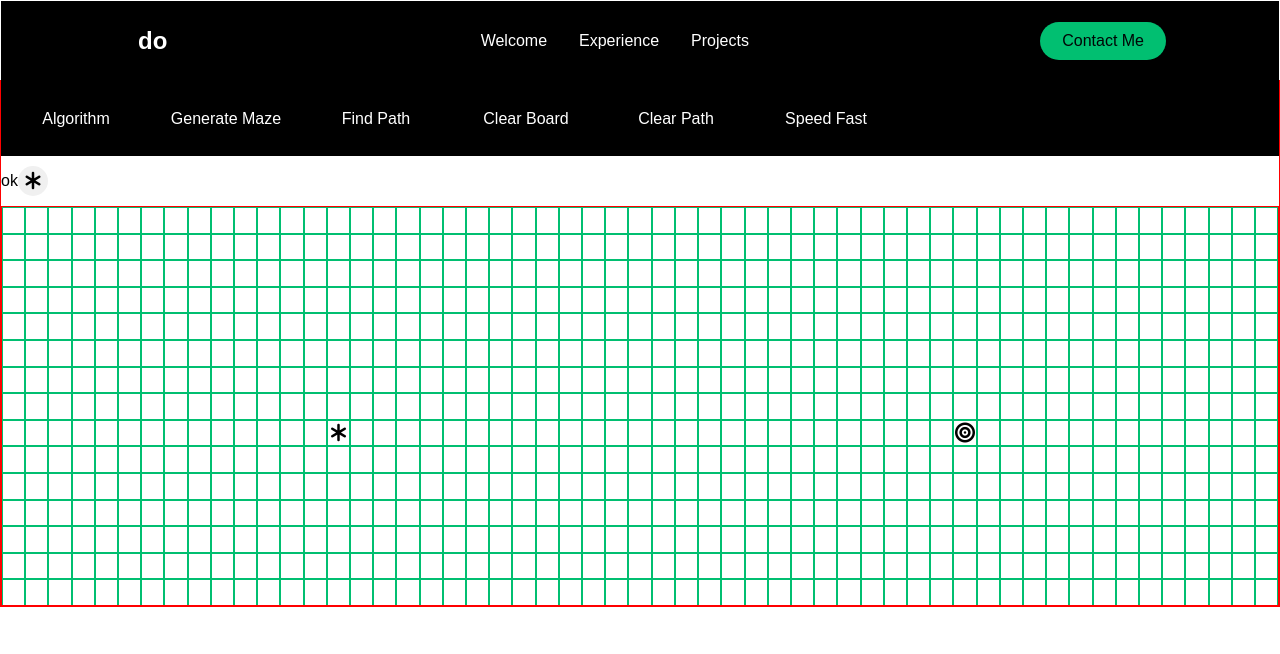
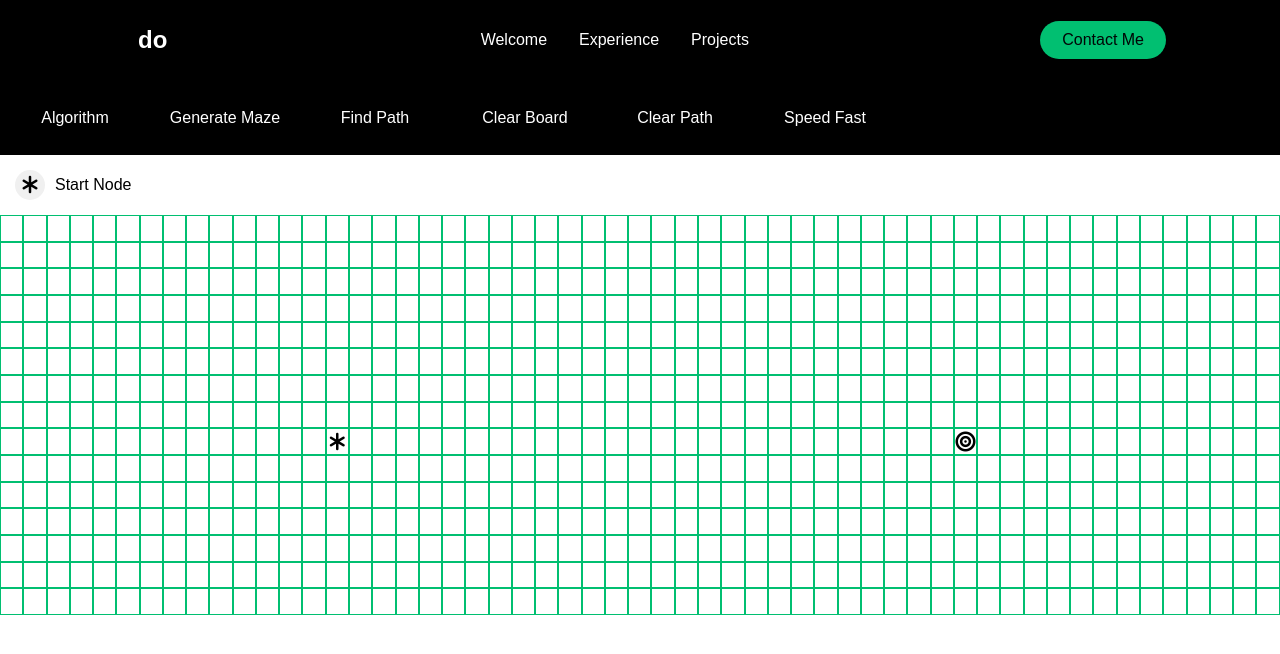
Before and after one commit to haidarhalim134/portfolio-website, a React (Create React App) app: page /maze in a window 1280 px wide. Shown: the top 654 px of the page. Built offline with nearby package versions, Linux system fonts and the light colour scheme; a web font is replaced by a local one.

Commit message:
compartementalize and increase the functionality of the maze page

```diff
--- a/src/pages/MazePage/MazeElements.js
+++ b/src/pages/MazePage/MazeElements.js
@@ -8,7 +8,7 @@ export const MazeContainer = styled.div`
     display: flex;
     flex-direction: column;
     background: #fff;
-    border: red solid 1px
+    /* border: red solid 1px */
 `
 
 export const ControlPanel = styled.div`
@@ -27,26 +27,38 @@ export const ControlPanel = styled.div`
 
 export const BlocksMenuContainer = styled.div`
     height: auto;
+    padding: 10px;
     background: #fff;
     display: flex;
     align-items: start;
 `
 
 export const BlocksOption = styled.div`
-    height: 50px;
+    padding-left: 5px;
+    padding-right: 10px;
+    min-width: 100px;
+    height: 40px;
     display: flex;
     align-items: center;
     justify-content: space-between;
+    border-radius: 25px;
+    cursor: pointer;
+    transition: 0.1s all ease;
+
+    &:hover{
+        background: #01bf71;
+    }
 `
 
 export const BlockIcon = styled.div`
     width: 30px;
     height: 30px;
-    background: #f0f0f0;
+    margin-right: 10px;
     display: flex;
     align-items: center;
     justify-content: center;
     border-radius: 50%;
+    background: ${({available})=>available?'#f0f0f0':'#fff'};
 `
 
 export const ButtonContainer = styled.div`
@@ -86,7 +98,8 @@ export const Board = styled.div`
     flex-direction: column;
     background: #fff;
     overflow: hidden;
-    border: red 1px solid;
+    cursor: ${({ carry })=>carry?'crosshair':'initial'};
+    /* border: red 1px solid; */
 `
 
 export const Row = styled.div`
--- a/src/pages/MazePage/index.js
+++ b/src/pages/MazePage/index.js
@@ -8,7 +8,6 @@ import Algo from './Algorithm_hub'
 import mazeGenerationAnimations from './animator'
 
 function MazePage() {
-    const [test,testt] = useState(true)
     let buttonState = true
 
     let ListofType = []
@@ -16,6 +15,8 @@ function MazePage() {
     let end_node = [8,41]
     let Algorithm = ''
     let speed = 'Fast'
+    let carry = false
+    let mouse_down = false
     const speed_list = ['Fast','Average','Slow']
     //initialize maze with path box
     for(let y=0;y<15;y++){
@@ -51,7 +52,6 @@ function MazePage() {
     }
 
     const solve = (maze) => {
-        testt(!test)
         if(typeof Algo[Algorithm] != 'function'){return}
         let result = Algo[Algorithm](maze,start_node,end_node)
         let moves = [...result.moves]
@@ -70,10 +70,10 @@ function MazePage() {
         mazeGenerationAnimations(board,change,()=>buttonState = true,jump)
     }
 
-    const change = async(y,x,to=null) => {
+    const change = async(y,x,to=null,override=false) => {
         if (to){
             let target = document.getElementById(`${y} ${x}`)
-            if(/fa/.test(target.className)){
+            if(/fa/.test(target.className) && !override){
                 if(to!='Wall'){
                 let classes = target.className.split(' ')
                 classes[0] = to
@@ -93,7 +93,53 @@ function MazePage() {
         }
     }
 
+    const handleBoxClick = (y,x) => {
+        if(/fa/.test(ListofType[y][x]) && !carry && buttonState){
+            carry = ListofType[y][x]
+            change(y, x, 'Path', true)
+            buttonState = false
+            document.getElementById('board').style.cursor = 'crosshair'
+        }else if(carry && !/fa/.test(ListofType[y][x])){
+            change(y, x, carry)
+            buttonState = true
+            document.getElementById('board').style.cursor = 'default'
+            carry = null
+            if(/bul/.test(ListofType[y][x])){
+                end_node = [y, x]
+            }else{
+                start_node = [y, x]
+            }
+        }else if(!carry){
+        change(y, x)
+        }
+    }
+
     const isActive = ()=> buttonState
+    const set_speed = (item)=>speed=item
+    const set_algorithm = (item)=>Algorithm=item
+    const set_carry = (item) => {
+        carry=item
+    }
+
+
+
+    return (
+        <MazeContainer>
+            <WholePanel set_speed={set_speed} speed_list={speed_list} set_algorithm={set_algorithm}
+                isActive={isActive} generate_maze={()=>generate_maze(ListofType)} clearVisited={()=>clearVisited(ListofType)}
+                solve={()=>solve(ListofType)} clearGrid={()=>clearGrid(ListofType)} />
+            <Board id='board' column={ListofType.length} onMouseDown={()=>mouse_down=true}
+                onMouseUp={()=>mouse_down=false} onMouseLeave={()=>mouse_down=false}>
+            {ListofType.map((row,y)=><Row>{row.map((column,x)=>
+                <Box onMouseEnter={()=>{if(mouse_down){change(y,x)}}} onClick={()=>handleBoxClick(y,x)} >
+                <div id={`${y} ${x}`} className={column}/>
+                </Box>)}</Row>)}
+            </Board>
+        </MazeContainer>
+    )
+}
+
+function WholePanel({ set_speed,speed_list,set_algorithm,isActive,generate_maze,clearVisited,solve,clearGrid }) {
 
     const [isOpen, setIsOpen] = useState(false)
 
@@ -101,32 +147,32 @@ function MazePage() {
         setIsOpen(!isOpen)
     }
 
-
     return (
-        <MazeContainer>
+        <>
             <Sidebar isOpen={isOpen} toggle={toggle}/>
             <Navbar toggle={toggle}/>
             <ControlPanel>
-                <Slider name='Algorithm' list={Object.keys(Algo)} pick={(item)=>{Algorithm=item}}/>
-                <ButtonWrapper name='Generate Maze' on_click={()=>generate_maze()} isActive={isActive} />
-                <ButtonWrapper name='Find Path' on_click={()=>{clearVisited(ListofType);solve(ListofType)}} isActive={isActive} />
-                <ButtonWrapper name='Clear Board' on_click={()=>clearGrid(ListofType)} isActive={isActive} />
-                <ButtonWrapper name='Clear Path' on_click={()=>clearVisited(ListofType)} isActive={isActive} />
-                <Slider name='Speed' list={speed_list} pick={(item)=>{speed=item}} initial={speed}/>
+                <Slider name='Algorithm' list={Object.keys(Algo)} pick={(item)=>{set_algorithm(item)}}/>
+                <ButtonWrapper name='Generate Maze' on_click={generate_maze} isActive={isActive} />
+                <ButtonWrapper name='Find Path' on_click={()=>{clearVisited();solve()}} isActive={isActive} />
+                <ButtonWrapper name='Clear Board' on_click={clearGrid} isActive={isActive} />
+                <ButtonWrapper name='Clear Path' on_click={clearVisited} isActive={isActive} />
+                <Slider name='Speed' list={speed_list} pick={(item)=>{set_speed(item)}} initial={'Fast'}/>
             </ControlPanel>
             <BlocksMenuContainer>
-                <BlocksOption>
-                    {test && 'ok'}
-                    <BlockIcon className='fa fa-asterisk'/>
-                </BlocksOption>
+                <BlocksWrapper name='Start Node' icon='fa fa-asterisk' />
             </BlocksMenuContainer>
-            <Board column={ListofType.length}>
-            {ListofType.map((row,y)=><Row>{row.map((column,x)=>
-                <Box onClick={()=>change(y,x)}>
-                <div id={`${y} ${x}`} className={column}/>
-                </Box>)}</Row>)}
-            </Board>
-        </MazeContainer>
+        </>
+    )
+}
+
+function BlocksWrapper({ name,icon,isActive,available }) {
+    return (
+        <>
+            <BlocksOption>
+                <BlockIcon className={icon} onClick={()=>{if(isActive()){}}} available={()=>available()} /> {name}
+            </BlocksOption>
+        </>
     )
 }
 
```
